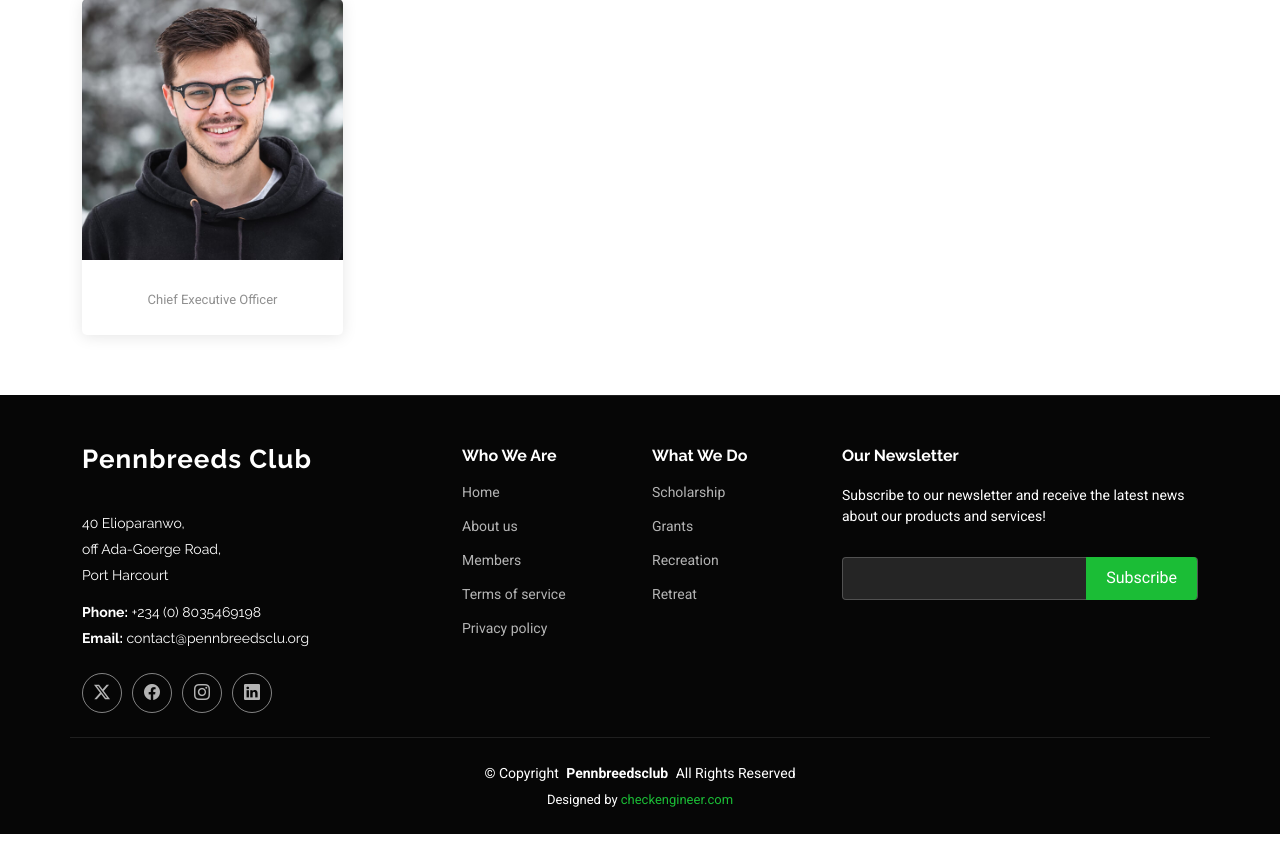
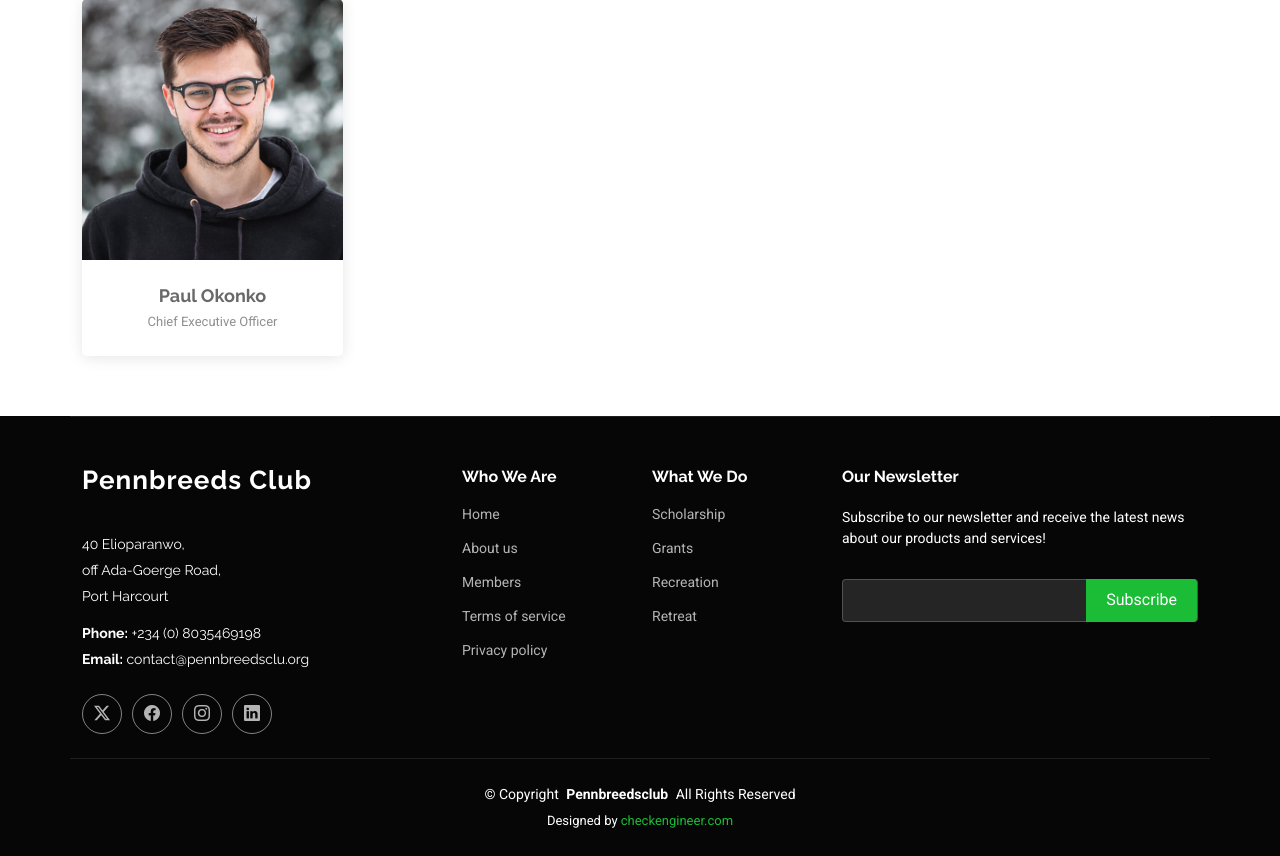
Before and after one commit to emppas/pennbreeds, a Django app: page /members/ in a window 1280 px wide. Shown: the part 215-1071 px from the top of the page. Before the commit the page ends 1049 px from the top, so only its background shows below. Run offline with Django 5.2, Linux system fonts and the light colour scheme; some libraries are stand-ins or nearby versions.

Commit message:
Update members.html

```diff
--- a/blog/templates/blog/members.html
+++ b/blog/templates/blog/members.html
@@ -37,7 +37,7 @@
                 </div>
               </div>
               <div class="member-info">
-                <h4>{{post.title}}</h4>
+                <h4>Paul Okonko</h4>
                 <span>Chief Executive Officer</span>
               </div>
             </div>
```
